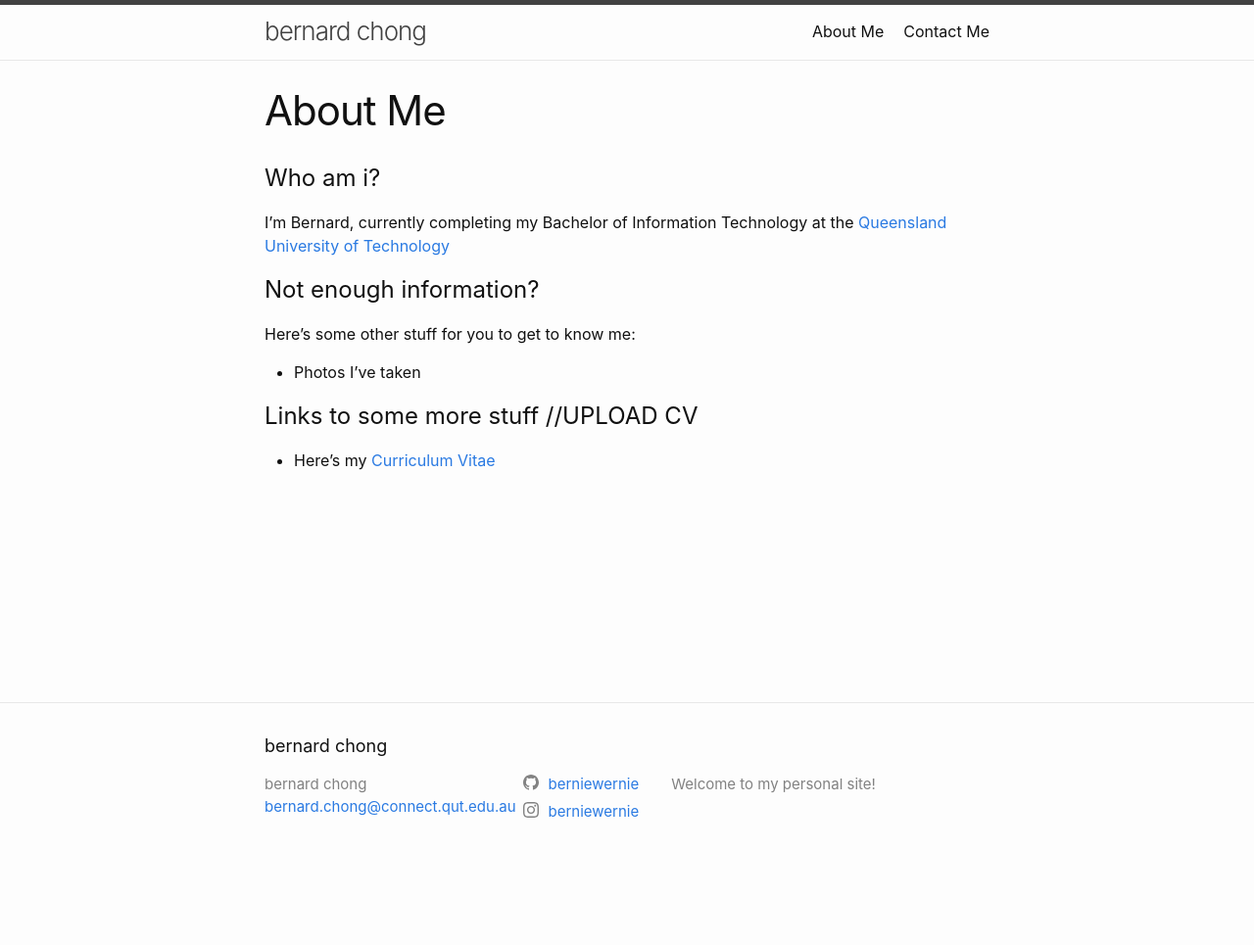
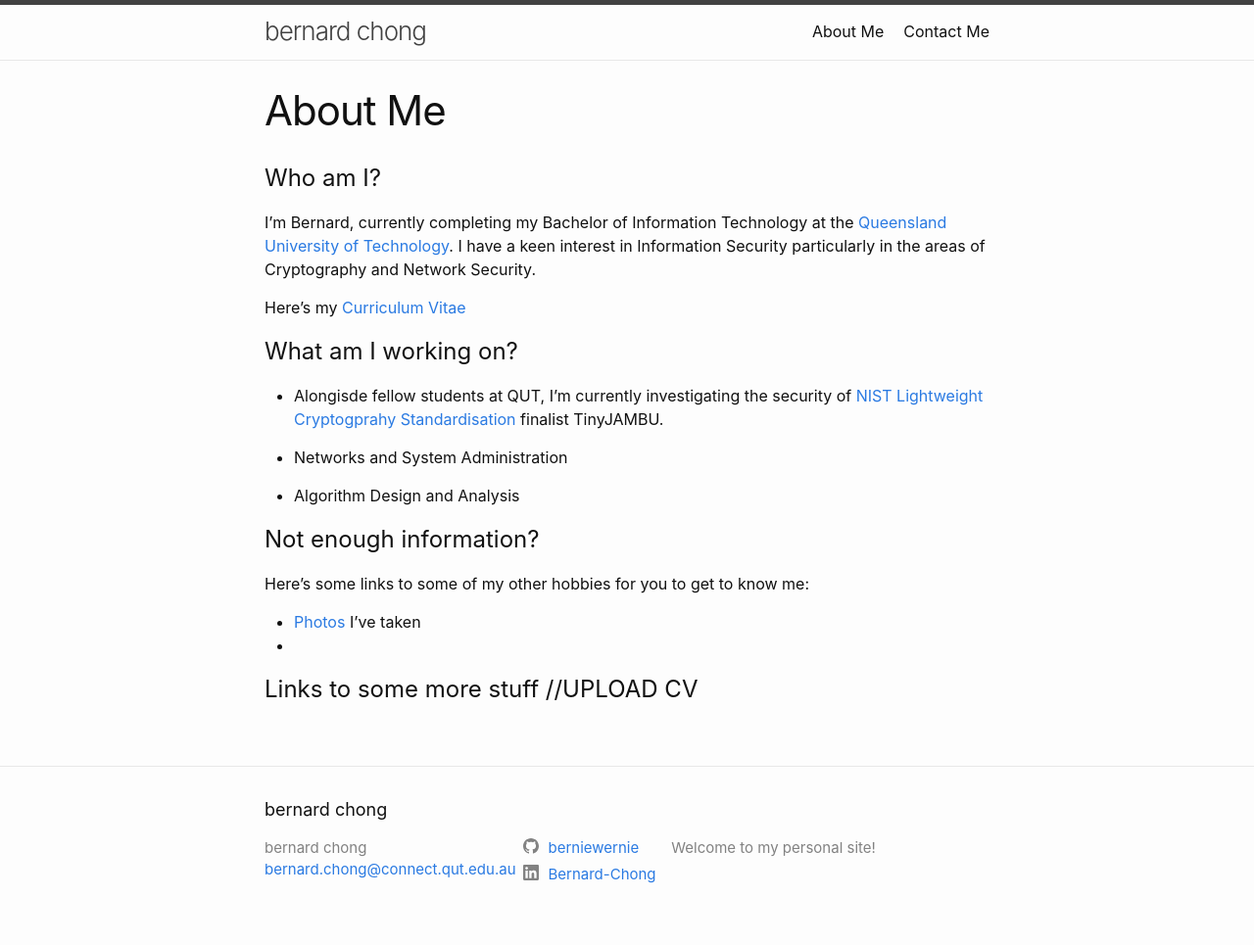
Before and after one commit to berniewernie/berniewernie.github.io, a Jekyll site: the page built from pages/about/01_index.markdown, in a window 1280 px wide. Shown: the whole page at 98% size. Built offline with Jekyll 4.4.1, drawn with Linux system fonts in a browser that asks for light colours; before the commit the page ends 900 px from its top, so only the background shows below that.

Commit message:
Fixed broken links, added photos page in about me

```diff
--- a/_config.yml
+++ b/_config.yml
@@ -24,7 +24,8 @@ description: >- # this means to ignore newlines until "baseurl:"
   Welcome to my personal site!
 baseurl: "" # the subpath of your site, e.g. /blog
 url: "berniewernie.github.io" # the base hostname & protocol for your site, e.g. http://example.com
-instagram_username: berniewernie
+#instagram_username: berniewernie
+linkedin_username: Bernard-Chong
 github_username:  berniewernie
 
 # Build settings
--- a/index.markdown
+++ b/index.markdown
@@ -4,7 +4,7 @@
 
 layout: home
 title: Welcome!
-permalink:
+
 exclude: true
 ---
 
@@ -15,4 +15,4 @@ Greetings stranger, I'm Bernard and this is my site.
 
 This is currently a work in progress so there's not much here, but feel free to look around!
 
-[Click Here](about.markdown) to find out about me
+[Click Here](about) to find out about me
--- a/pages/about/01_index.markdown
+++ b/pages/about/01_index.markdown
@@ -6,12 +6,21 @@ permalink: /about/
 
 ---
 
-# Who am i?
-I'm Bernard, currently completing my Bachelor of Information Technology at the [Queensland University of Technology](https://www.qut.edu.au){:target="_blank"}
+# Who am I?
+I'm Bernard, currently completing my Bachelor of Information Technology at the [Queensland University of Technology](https://www.qut.edu.au){:target="_blank"}. I have a keen interest in Information Security particularly in the areas of Cryptography and Network Security.
+
+Here's my [Curriculum Vitae](\pages\about\assets\Test.pdf)
+
+# What am I working on?
+* Alongisde fellow students at QUT, I'm currently investigating the security of [NIST Lightweight Cryptogprahy Standardisation](https://csrc.nist.gov/projects/lightweight-cryptography){:target="_blank"} finalist TinyJAMBU.
+
+* Networks and System Administration
+
+* Algorithm Design and Analysis
 
 # Not enough information?
-Here's some other stuff for you to get to know me:
-* Photos I've taken
+Here's some links to some of my other hobbies for you to get to know me:
+* [Photos](photography) I've taken
+*
 
 # Links to some more stuff //UPLOAD CV
-* Here's my [Curriculum Vitae](https://github.com/berniewernie/berniewernie.github.io/tree/gh-pages/pages/about/assets/Test.pdf){:target="_blank"}
```
Also changed, not shown: pages/about/photography/photos.markdown (added, +18 -0 lines), pages/about/assets/photos/untitled-1.jpg (added), pages/about/assets/photos/untitled-2.jpg (added), pages/about/assets/photos/untitled-3.jpg (added), pages/about/assets/photos/untitled-4.jpg (added), 1 other file.
